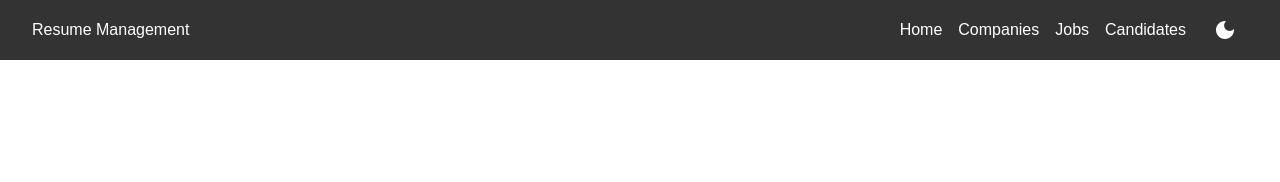
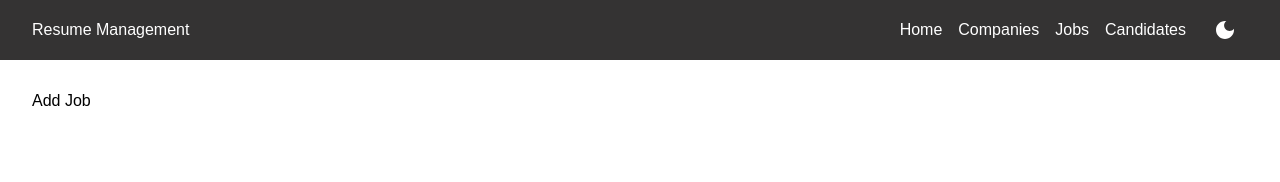
Before and after one commit to ryanmello/resume-management-system-frontend, a React (Create React App) app: page /jobs/add in a window 1280 px wide. Shown: the top 182 px of the page. Built offline with nearby package versions, Linux system fonts and the light colour scheme.

Commit message:
add jobs page and routing

```diff
--- a/src/App.tsx
+++ b/src/App.tsx
@@ -5,6 +5,7 @@ import { Routes, Route } from "react-router-dom";
 import Jobs from "./pages/jobs/Jobs";
 import Candidates from "./pages/candidates/Candidates";
 import Spinner from "./components/spinner/Spinner";
+import AddJob from "./pages/jobs/AddJob";
 
 const Home = lazy(() => import("./pages/home/Home"));
 const Companies = lazy(() => import("./pages/companies/Companies"));
@@ -23,8 +24,9 @@ function App() {
           <Routes>
             <Route path="/" element={<Home/>}></Route>
             <Route path="/companies" element={<Companies/>}></Route>
-            <Route path="/companies/add" element={<AddCompany/>}></Route>
+              <Route path="/companies/add" element={<AddCompany/>}></Route>
             <Route path="/jobs" element={<Jobs/>}></Route>
+              <Route path="/jobs/add" element={<AddJob/>}></Route>
             <Route path="/candidates" element={<Candidates/>}></Route>
           </Routes>
         </Suspense>
--- a/src/components/jobs/JobsGrid.tsx
+++ b/src/components/jobs/JobsGrid.tsx
@@ -3,6 +3,7 @@ import { DataGrid, GridColDef } from '@mui/x-data-grid'
 import React from 'react'
 import { IJob } from '../../types/global.typing'
 import moment from 'moment'
+import "./jobs-grid.scss"
 
 const column: GridColDef[] = [
     {field: "id", headerName: "ID", width: 100},
--- a/src/pages/companies/Companies.tsx
+++ b/src/pages/companies/Companies.tsx
@@ -6,7 +6,6 @@ import { ICompany } from "../../types/global.typing";
 import { Button, CircularProgress } from "@mui/material";
 import { useNavigate } from "react-router-dom";
 import { Add } from "@mui/icons-material";
-import { DataGrid } from "@mui/x-data-grid";
 import CompaniesGrid from "../../components/companies/CompaniesGrid";
 
 const Companies = () => {
--- /dev/null
+++ b/src/pages/jobs/AddJob.tsx
@@ -0,0 +1,11 @@
+import React from 'react'
+
+const AddJob = () => {
+  return (
+    <div>
+      Add Job
+    </div>
+  )
+}
+
+export default AddJob
--- a/src/pages/jobs/Jobs.tsx
+++ b/src/pages/jobs/Jobs.tsx
@@ -5,10 +5,12 @@ import { Add } from "@mui/icons-material";
 import { IJob } from "../../types/global.typing";
 import httpModule from "../../helpers/http.module";
 import JobsGrid from "../../components/jobs/JobsGrid";
+import { useNavigate } from "react-router-dom";
 
 const Jobs = () => {
   const [jobs, setJobs] = useState<IJob[]>([]);
   const [loading, setLoading] = useState<boolean>(false);
+  const redirect = useNavigate();
 
   useEffect(() => {
     setLoading(true);
@@ -29,7 +31,7 @@ const Jobs = () => {
     <div className="content jobs">
       <div className="heading">
         <h2>Jobs</h2>
-        <Button variant="outlined">
+        <Button variant="outlined" onClick={() => redirect("/jobs/add")}>
           <Add />
         </Button>
       </div>
```
Also changed, not shown: src/pages/jobs/add-job.scss (added).
